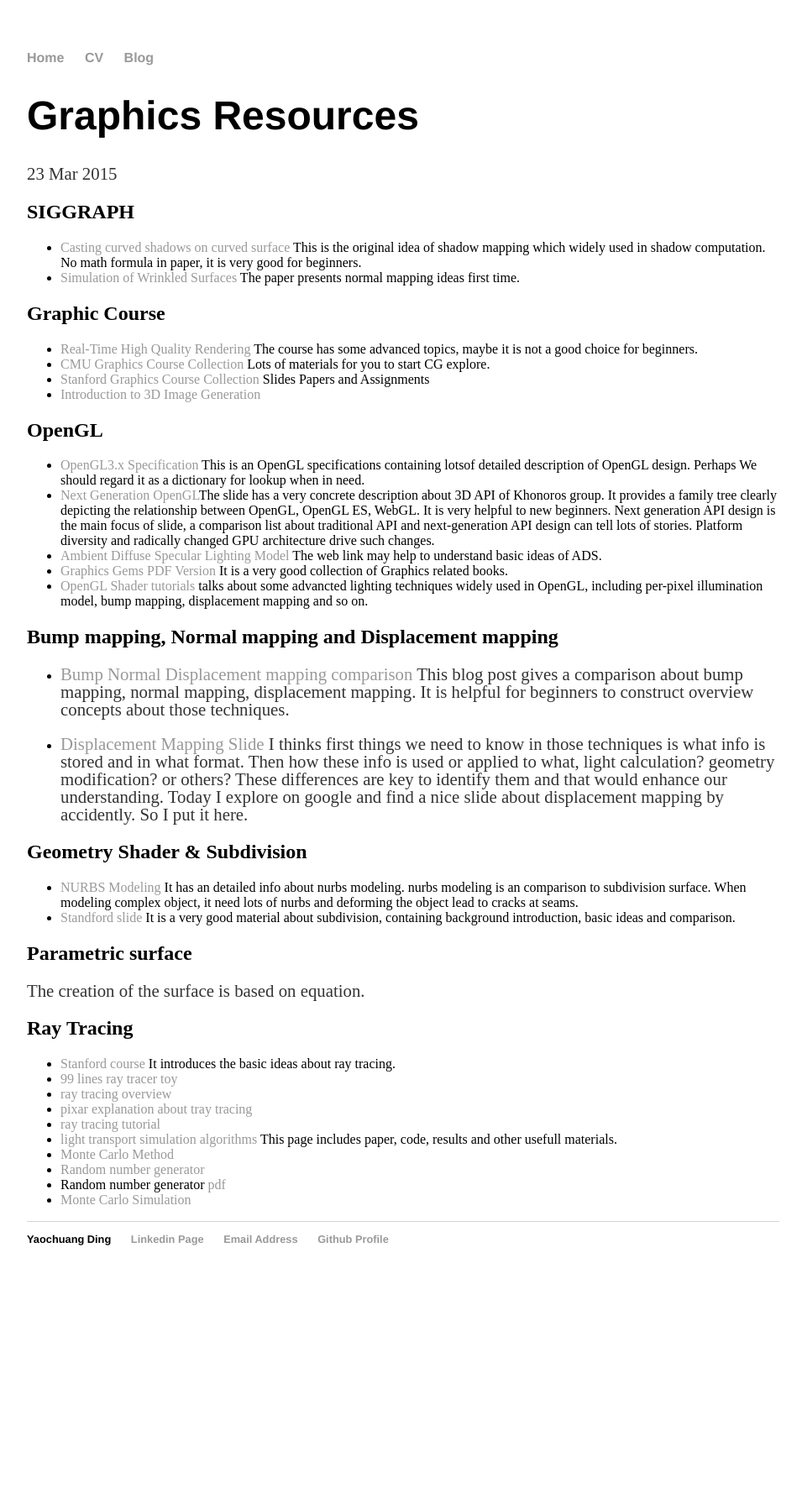
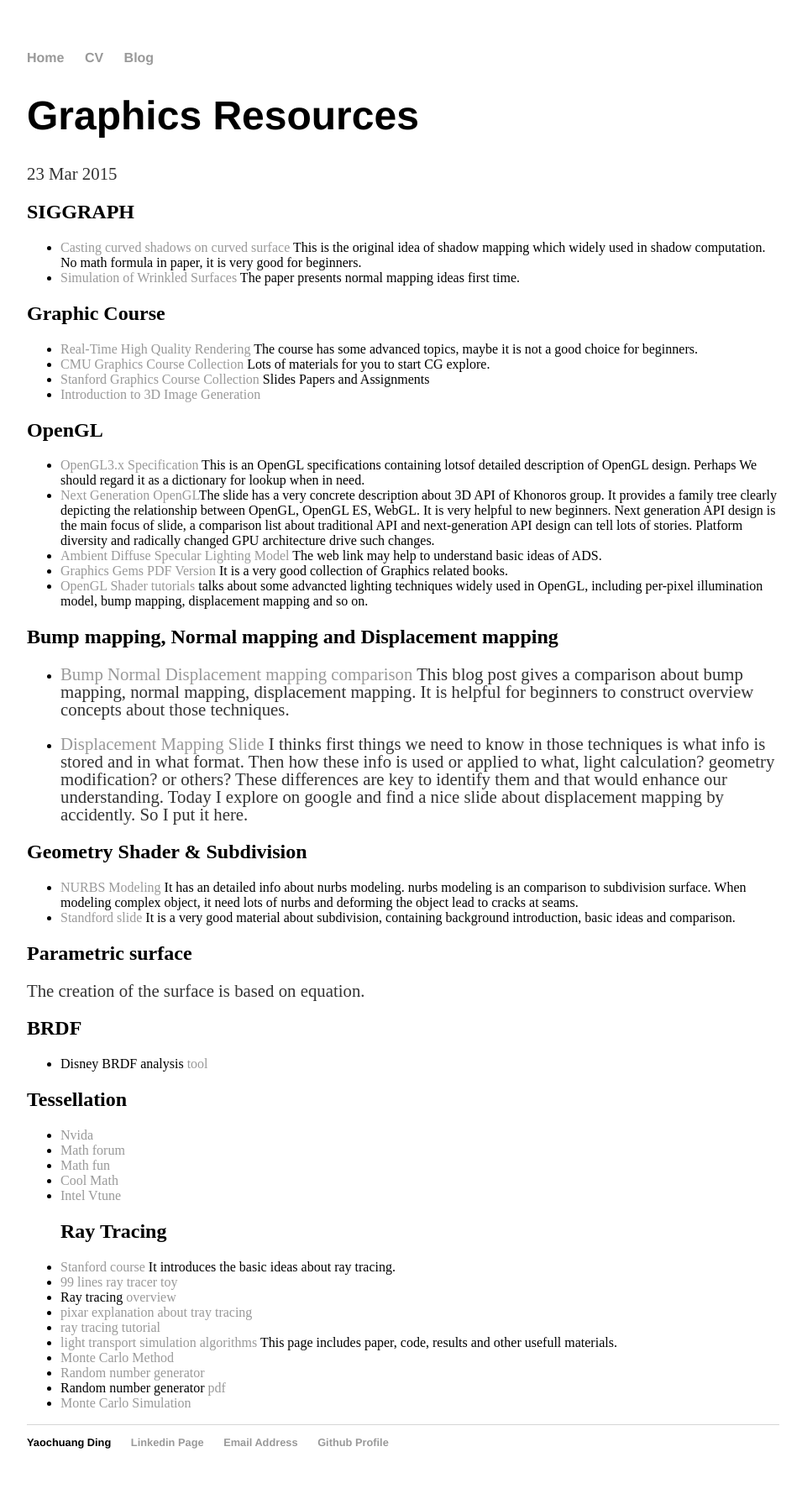
Before and after one commit to ychding11/ychding11.github.io, a Jekyll site: the page built from _posts/2015-03-23-Graphics-Resources.md, in a window 1280 px wide. Shown: the whole page at 84% size, without its empty margins (160-1115 px from the left). Built offline with Jekyll 4.4.1, drawn with Linux system fonts in a browser that asks for light colours; before the commit the page ends 1543 px from its top, so only the background shows below that.

Commit message:
1. add tessellation.

```diff
--- a/_posts/2015-03-23-Graphics-Resources.md
+++ b/_posts/2015-03-23-Graphics-Resources.md
@@ -63,12 +63,23 @@ date: 2015-03-23
 The creation of the surface is based
 on equation.
 
+## BRDF
+
+- Disney BRDF analysis [tool](http://www.disneyanimation.com/technology/brdf.html)
+
+## Tessellation
+
+- [Nvida](http://www.nvidia.com/object/tessellation.html)
+- [Math forum](http://mathforum.org/sum95/suzanne/whattess.html)
+- [Math fun](https://www.mathsisfun.com/geometry/tessellation.html)
+- [Cool Math](http://www.coolmath.com/lesson-tessellations-1)
+- [Intel Vtune](https://software.intel.com/en-us/node/596501)
 ## Ray Tracing
 
 - [Stanford course](http://candela.stanford.edu/cs348b-14/doku.php)
   It introduces the basic ideas about ray tracing.
 - [99 lines ray tracer toy](http://www.kevinbeason.com/smallpt/)
-- [ray tracing overview](http://www.scratchapixel.com/lessons/3d-basic-rendering/ray-tracing-overview)
+- Ray tracing [overview](http://www.scratchapixel.com/lessons/3d-basic-rendering/ray-tracing-overview)
 - [pixar explanation about tray tracing](https://renderman.pixar.com/view/raytracing-fundamentals)
 - [ray tracing tutorial](https://www.ics.uci.edu/~gopi/CS211B/RayTracing%20tutorial.pdf)
 - [light transport simulation algorithms](http://iliyan.com/publications/VertexMerging)
```
